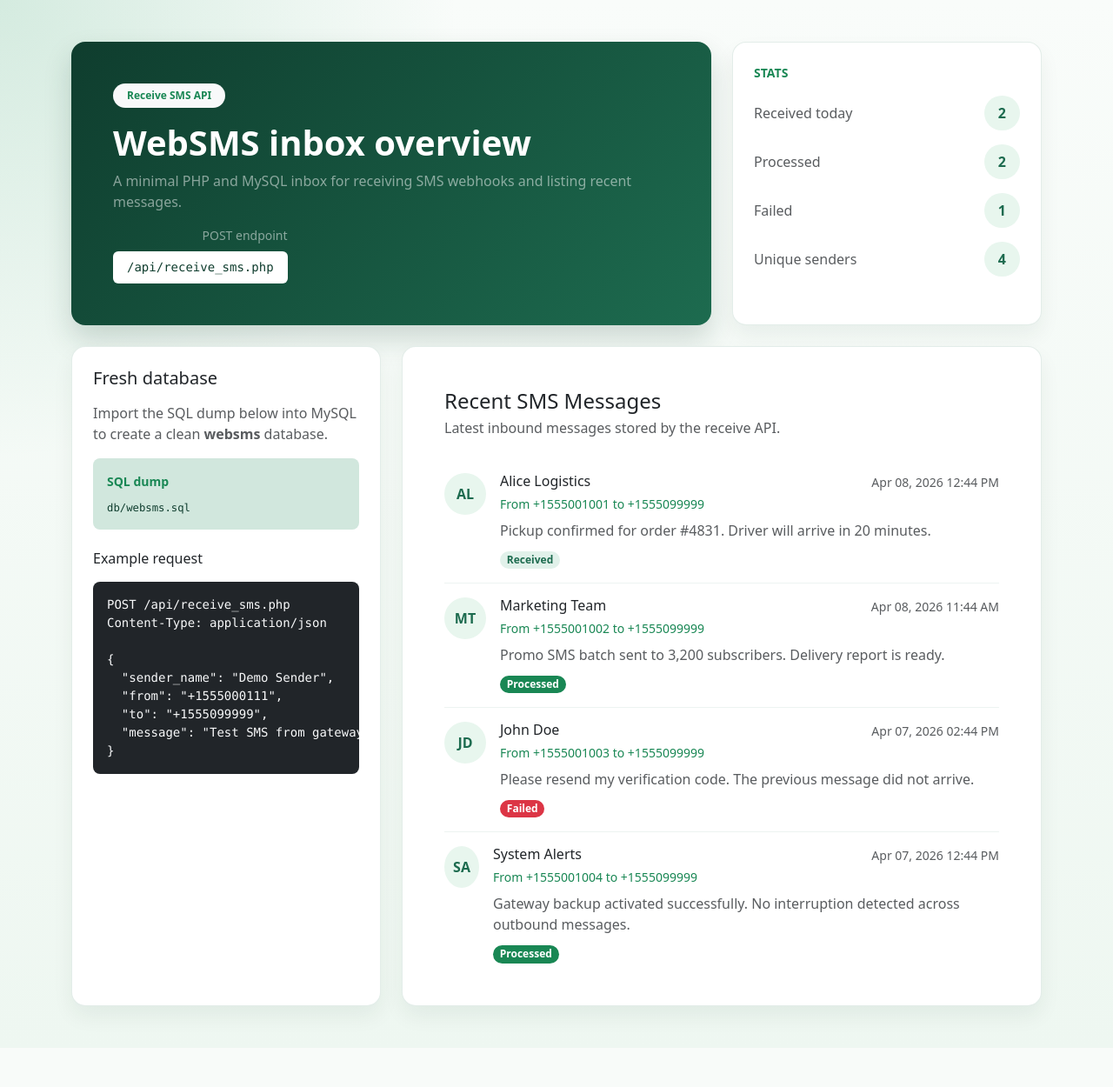
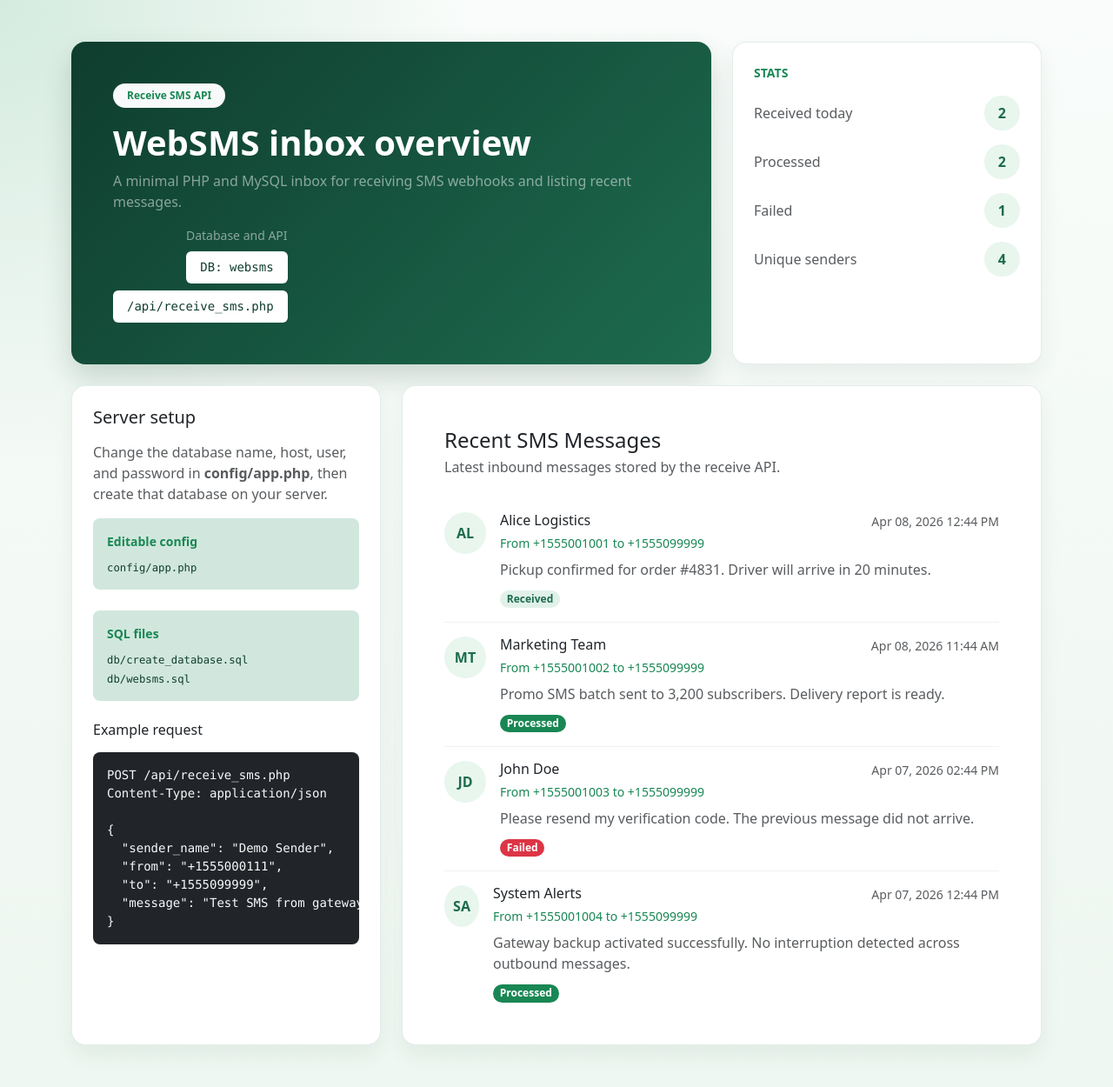
Before and after one commit to mfarhanka/websms, a PHP site: page / in a window 1280 px wide. Shown: the whole page at 87% size. Before the commit the page ends 1179 px from the top, so only its background shows below. Run offline with PHP 8.4, Linux system fonts and the light colour scheme; data comes from the database, SQL or seed files in the repository.

Commit message:
refactor database configuration and setup
- Moved database configuration to a new config/app.php file for better organization.
- Updated database connection logic in config/database.php to utilize the new configuration.
- Removed database creation commands from websms.sql and added a new create_database.sql file for clarity.
- Updated index.php to reflect changes in database configuration and setup instructions.

```diff
--- /dev/null
+++ b/config/app.php
@@ -0,0 +1,13 @@
+<?php
+
+declare(strict_types=1);
+
+return [
+    'database' => [
+        'host' => '127.0.0.1',
+        'port' => '3306',
+        'name' => 'websms',
+        'user' => 'root',
+        'pass' => '',
+    ],
+];
--- a/config/database.php
+++ b/config/database.php
@@ -1,6 +1,8 @@
 <?php
 
 declare(strict_types=1);
+
+$appConfig = require __DIR__ . '/app.php';
 
 function websms_database(): PDO
 {
@@ -10,11 +12,15 @@ function websms_database(): PDO
         return $pdo;
     }
 
-    $host = getenv('WEBSMS_DB_HOST') ?: '127.0.0.1';
-    $port = getenv('WEBSMS_DB_PORT') ?: '3306';
-    $name = getenv('WEBSMS_DB_NAME') ?: 'websms';
-    $user = getenv('WEBSMS_DB_USER') ?: 'root';
-    $pass = getenv('WEBSMS_DB_PASS') ?: '';
+    global $appConfig;
+
+    $databaseConfig = is_array($appConfig['database'] ?? null) ? $appConfig['database'] : [];
+
+    $host = getenv('WEBSMS_DB_HOST') ?: (string) ($databaseConfig['host'] ?? '127.0.0.1');
+    $port = getenv('WEBSMS_DB_PORT') ?: (string) ($databaseConfig['port'] ?? '3306');
+    $name = getenv('WEBSMS_DB_NAME') ?: (string) ($databaseConfig['name'] ?? 'websms');
+    $user = getenv('WEBSMS_DB_USER') ?: (string) ($databaseConfig['user'] ?? 'root');
+    $pass = getenv('WEBSMS_DB_PASS') ?: (string) ($databaseConfig['pass'] ?? '');
 
     $dsn = sprintf('mysql:host=%s;port=%s;dbname=%s;charset=utf8mb4', $host, $port, $name);
     $options = [
--- /dev/null
+++ b/db/create_database.sql
@@ -0,0 +1,5 @@
+CREATE DATABASE IF NOT EXISTS `your_database_name`
+  CHARACTER SET utf8mb4
+  COLLATE utf8mb4_unicode_ci;
+
+USE `your_database_name`;
--- a/db/websms.sql
+++ b/db/websms.sql
@@ -1,9 +1,3 @@
-CREATE DATABASE IF NOT EXISTS `websms`
-  CHARACTER SET utf8mb4
-  COLLATE utf8mb4_unicode_ci;
-
-USE `websms`;
-
 DROP TABLE IF EXISTS `sms_messages`;
 
 CREATE TABLE `sms_messages` (
--- a/index.php
+++ b/index.php
@@ -3,6 +3,9 @@
 declare(strict_types=1);
 
 require_once __DIR__ . '/config/database.php';
+
+$appConfig = require __DIR__ . '/config/app.php';
+$configuredDatabaseName = (string) (($appConfig['database']['name'] ?? 'websms'));
 
 $messages = [];
 $stats = [
@@ -151,7 +154,9 @@ function websms_initials(?string $senderName, string $senderNumber): string
                                 <p class="mb-0 text-white-50">A minimal PHP and MySQL inbox for receiving SMS webhooks and listing recent messages.</p>
                             </div>
                             <div class="text-start text-lg-end">
-                                <div class="small text-white-50 mb-2">POST endpoint</div>
+                                <div class="small text-white-50 mb-2">Database and API</div>
+                                <code class="bg-white rounded px-3 py-2 d-inline-block mb-2">DB: <?php echo htmlspecialchars($configuredDatabaseName, ENT_QUOTES, 'UTF-8'); ?></code>
+                                <br>
                                 <code class="bg-white rounded px-3 py-2 d-inline-block">/api/receive_sms.php</code>
                             </div>
                         </div>
@@ -187,10 +192,15 @@ function websms_initials(?string $senderName, string $senderNumber): string
             <div class="col-lg-4">
                 <div class="card surface-card rounded-4 bg-white h-100">
                     <div class="card-body p-4">
-                        <h2 class="h5 mb-3">Fresh database</h2>
-                        <p class="text-muted">Import the SQL dump below into MySQL to create a clean <strong>websms</strong> database.</p>
+                        <h2 class="h5 mb-3">Server setup</h2>
+                        <p class="text-muted">Change the database name, host, user, and password in <strong>config/app.php</strong>, then create that database on your server.</p>
                         <div class="bg-success-subtle rounded-3 p-3 small mb-4">
-                            <div class="fw-semibold text-success mb-2">SQL dump</div>
+                            <div class="fw-semibold text-success mb-2">Editable config</div>
+                            <code>config/app.php</code>
+                        </div>
+                        <div class="bg-success-subtle rounded-3 p-3 small mb-4">
+                            <div class="fw-semibold text-success mb-2">SQL files</div>
+                            <code>db/create_database.sql</code><br>
                             <code>db/websms.sql</code>
                         </div>
 
@@ -220,7 +230,7 @@ Content-Type: application/json
 
                         <?php if ($databaseError !== null): ?>
                             <div class="alert alert-warning mb-0">
-                                Database connection failed. Import <code>db/websms.sql</code> and confirm credentials in <code>config/database.php</code>.
+                                Database connection failed. Create the database from <code>db/create_database.sql</code>, import <code>db/websms.sql</code>, and confirm credentials in <code>config/app.php</code>.
                                 <div class="small mt-2"><?php echo htmlspecialchars($databaseError, ENT_QUOTES, 'UTF-8'); ?></div>
                             </div>
                         <?php elseif ($messages === []): ?>
```
